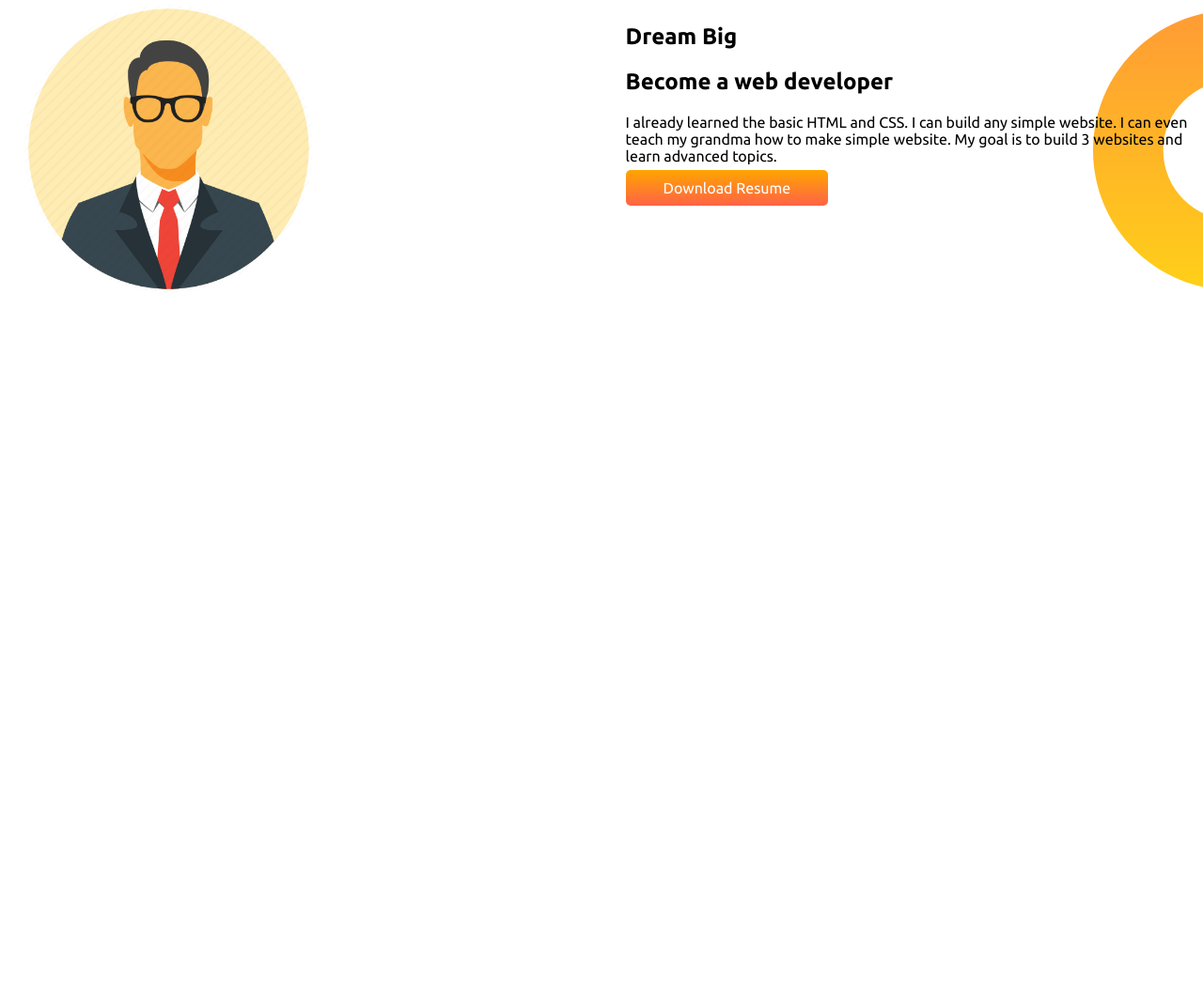
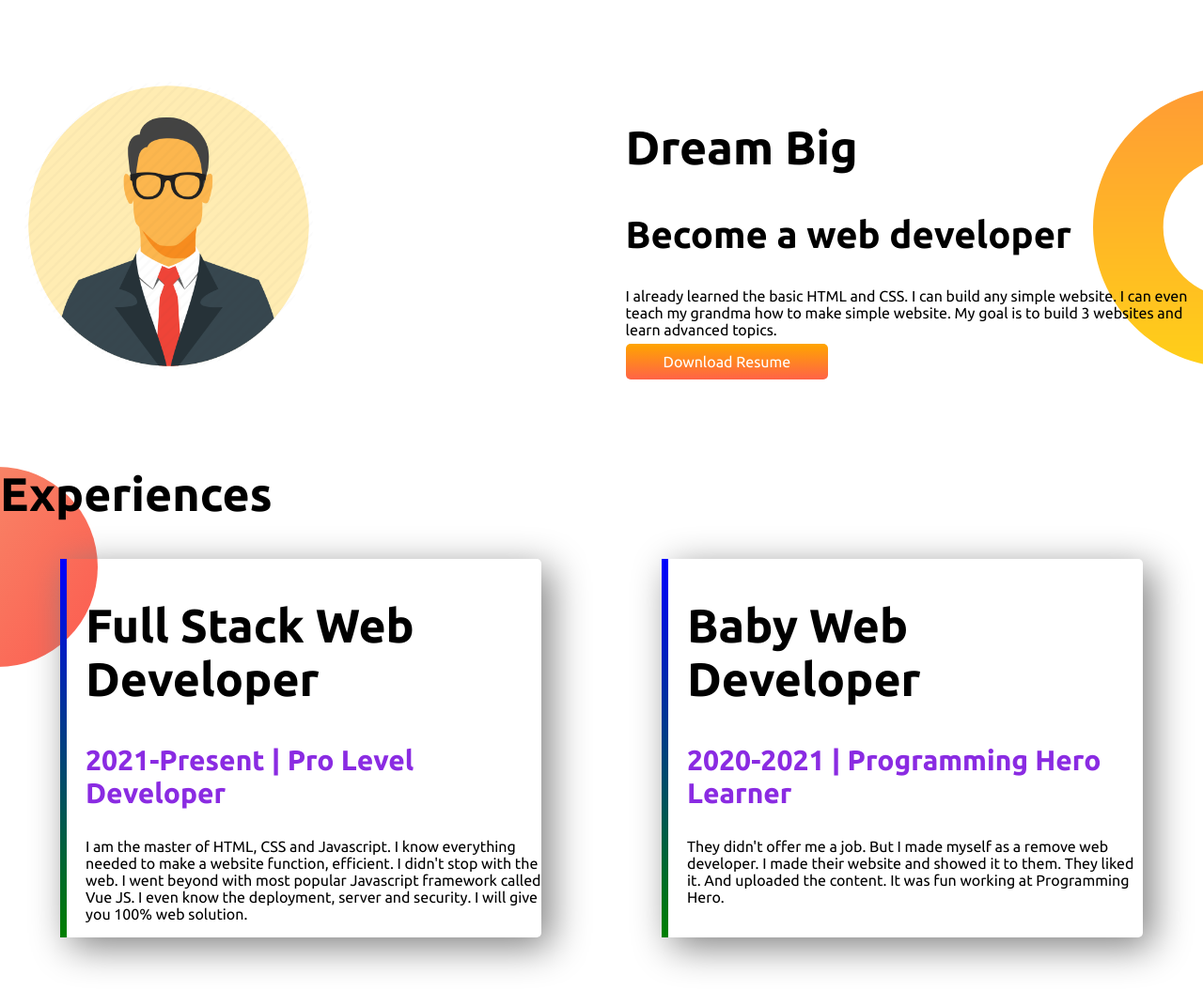
Before and after one commit to masuqebillah55/personal-protfolio, a plain HTML site: page index.html in a window 1280 px wide. Shown: the part 405-1476 px from the top of the page at 94% size. Before the commit the page ends 820 px from the top, so only its background shows below. Drawn offline with Linux system fonts and the light colour scheme.

Commit message:
new code

```diff
--- a/index.html
+++ b/index.html
@@ -13,10 +13,10 @@
 </head>
 
 <body>
-    <section class="top-banner">
+    <section class="top-banner flexiable-container">
         <div class="half-width">
             <h1>Welcome To</h1>
-            <h1><span>Masuqe Billah</span> Developer</h1>
+            <h1><span class="blueviolet">Masuqe Billah</span> Developer</h1>
             <h3>Build Climber and Train Stopper</h3>
             <p>You might saw me jumping, climbing buildings, and stopping trains. But nobody pays me a dime for that
                 work.
@@ -29,7 +29,7 @@
             <img src="images/masuqe.png" alt="">
         </div>
     </section>
-    <section class="dream-big">
+    <section class="dream-big flexiable-container">
         <div class="half-width">
             <img src="images/masuqe.png" alt="">
         </div>
@@ -41,6 +41,29 @@
             <a class="link-button" target="_black" href="#">Download Resume</a>
         </div>
     </section>
+    <section class="experience-area">
+        <h1>Experiences</h1>
+        <div class="flexiable-container">
+            <div id="web-developer" class="experience">
+                <h1>Full Stack Web Developer</h1>
+                <h3 class="blueviolet">2021-Present | Pro Level Developer</h3>
+                <p>I am the master of HTML, CSS and Javascript. I know everything needed to make a website function,
+                    efficient.
+                    I didn't stop with the web. I went beyond with most popular Javascript framework called Vue JS. I
+                    even
+                    know
+                    the deployment, server and security. I will give you 100% web solution.</p>
+            </div>
+            <div id="web-developer" class="experience">
+                <h1>Baby Web Developer</h1>
+                <h3 class="blueviolet">2020-2021 | Programming Hero Learner</h3>
+                <p>They didn't offer me a job. But I made myself as a remove web developer. I made their website and
+                    showed
+                    it to them. They liked it. And uploaded the content. It was fun working at Programming Hero.</p>
+            </div>
+        </div>
+
+    </section>
 </body>
 
 </html>
--- a/style.css
+++ b/style.css
@@ -2,12 +2,21 @@ body{
     font-family: 'Ubuntu', sans-serif;
     margin: 0;
 }
-h1 span{
+.blueviolet{
     color: blueviolet;
 }
-section{
+.flexiable-container{
     display: flex;
     margin-bottom: 100px;
+}
+h1{
+    font-size: 50px;
+}
+h2{
+    font-size: 40px;
+}
+h3{
+    font-size: 30px;
 }
 .half-width{
     width: 50%;
@@ -33,3 +42,20 @@ section{
     background-repeat: no-repeat;
     background-position: right;
 }
+.experience-area{
+    background-image: url(images/exp-bg.png);
+    background-repeat: no-repeat;
+
+}
+.experience{
+    box-shadow: 10px 10px 40px gray;
+    width: 40%;
+    margin: 0 5%;
+    padding-left: 20px;
+    border-radius: 5px;
+}
+#web-developer{
+    border-image: linear-gradient(blue, green);
+   border-image-slice: 1;
+   border-left: 7px solid;
+}
```
Also changed, not shown: images/exp-bg.png (renamed from developer-portfolio-master/developer-portfolio-master/images/exp-bg.png).
